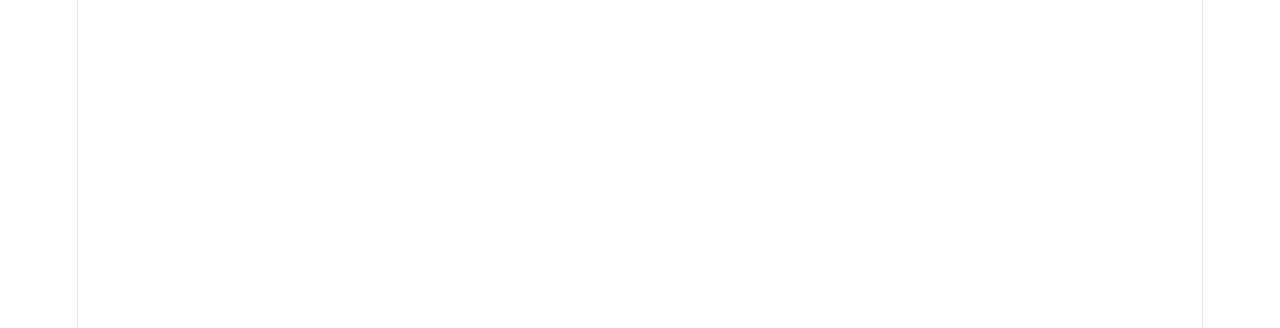
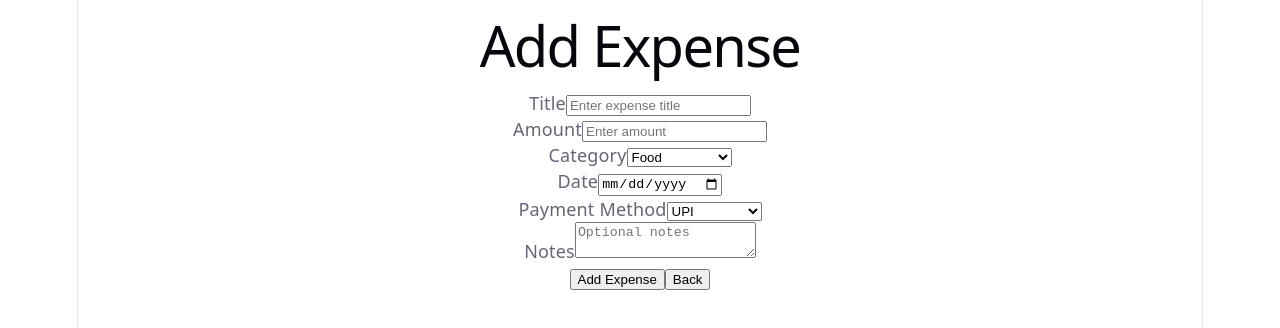
Before and after one commit to shwetabotx/expense-manager, a React (Vite) app in the folder client/: page /expenses/add in a window 1280 px wide. Before the commit this address had no page. Shown: the top 328 px of the page. Built offline with nearby package versions, Linux system fonts and the light colour scheme.

Commit message:
AddExpense

```diff
--- a/client/src/App.jsx
+++ b/client/src/App.jsx
@@ -2,6 +2,7 @@
 import Expense from "./pages/Expense";
 import "./App.css";
 import Login from "./pages/Login";
+import AddExpense from "./pages/AddExpense";
 
 function App() {
   return (
@@ -19,6 +20,11 @@
           element={<Login />}
         />
 
+        <Route
+          path="/expenses/add"
+          element={<AddExpense />}
+        />
+
       </Routes>
 
     </BrowserRouter>
--- /dev/null
+++ b/client/src/pages/AddExpense.jsx
@@ -0,0 +1,245 @@
+import { useState } from "react";
+import { useNavigate } from "react-router-dom";
+import { createExpense } from "../services/expenseService";
+
+function AddExpense() {
+
+    const navigate = useNavigate();
+
+    const [formData, setFormData] = useState({
+        title: "",
+        amount: "",
+        category: "Food",
+        date: "",
+        paymentMethod: "UPI",
+        notes: ""
+    });
+
+    const [error, setError] = useState("");
+    const [loading, setLoading] = useState(false);
+
+    const handleChange = (event) => {
+
+        const { name, value } = event.target;
+
+        setFormData({
+            ...formData,
+            [name]: value
+        });
+
+    };
+
+    const handleSubmit = async (event) => {
+
+        event.preventDefault();
+
+        setError("");
+
+        // Validation
+        if (!formData.title.trim()) {
+            setError("Title is required.");
+            return;
+        }
+
+        if (!formData.amount || Number(formData.amount) <= 0) {
+            setError("Amount must be greater than 0.");
+            return;
+        }
+
+        if (!formData.date) {
+            setError("Date is required.");
+            return;
+        }
+
+        setLoading(true);
+
+        try {
+
+            const token = localStorage.getItem("token");
+
+            if (!token) {
+                setError("Please login first.");
+                return;
+            }
+
+            await createExpense(
+                {
+                    ...formData,
+                    amount: Number(formData.amount)
+                },
+                token
+            );
+
+            navigate("/expenses");
+
+        } catch (error) {
+
+            console.error(error);
+
+            setError(
+                error.response?.data?.message ||
+                "Failed to create expense."
+            );
+
+        } finally {
+
+            setLoading(false);
+
+        }
+    };
+
+    return (
+        <div className="container">
+
+            <h1>Add Expense</h1>
+
+            {error && (
+                <p>{error}</p>
+            )}
+
+            <form onSubmit={handleSubmit}>
+
+                {/* Title */}
+
+                <div>
+                    <label>Title</label>
+
+                    <input
+                        type="text"
+                        name="title"
+                        value={formData.title}
+                        onChange={handleChange}
+                        placeholder="Enter expense title"
+                    />
+                </div>
+
+
+                {/* Amount */}
+
+                <div>
+                    <label>Amount</label>
+
+                    <input
+                        type="number"
+                        name="amount"
+                        value={formData.amount}
+                        onChange={handleChange}
+                        placeholder="Enter amount"
+                        min="0"
+                        step="0.01"
+                    />
+                </div>
+
+
+                {/* Category */}
+
+                <div>
+                    <label>Category</label>
+
+                    <select
+                        name="category"
+                        value={formData.category}
+                        onChange={handleChange}
+                    >
+                        <option value="Food">Food</option>
+                        <option value="Travel">Travel</option>
+                        <option value="Shopping">Shopping</option>
+                        <option value="Bills">Bills</option>
+                        <option value="Entertainment">
+                            Entertainment
+                        </option>
+                        <option value="Other">Other</option>
+                    </select>
+                </div>
+
+
+                {/* Date */}
+
+                <div>
+                    <label>Date</label>
+
+                    <input
+                        type="date"
+                        name="date"
+                        value={formData.date}
+                        onChange={handleChange}
+                    />
+                </div>
+
+                {/* Payment Method */}
+
+                <div>
+                    <label>Payment Method</label>
+
+                    <select
+                        name="paymentMethod"
+                        value={formData.paymentMethod}
+                        onChange={handleChange}
+                    >
+                        <option value="Cash">
+                            Cash
+                        </option>
+
+                        <option value="Credit Card">
+                            Credit Card
+                        </option>
+
+                        <option value="Debit Card">
+                            Debit Card
+                        </option>
+
+                        <option value="UPI">
+                            UPI
+                        </option>
+
+                        <option value="Net Banking">
+                            Net Banking
+                        </option>
+
+                        <option value="Other">
+                            Other
+                        </option>
+                    </select>
+                </div>
+
+
+                {/* Notes */}
+
+                <div>
+                    <label>Notes</label>
+
+                    <textarea
+                        name="notes"
+                        value={formData.notes}
+                        onChange={handleChange}
+                        placeholder="Optional notes"
+                    />
+                </div>
+
+                {/* Submit */}
+
+                <button
+                    type="submit"
+                    disabled={loading}
+                >
+                    {loading
+                        ? "Adding..."
+                        : "Add Expense"}
+                </button>
+
+                {/* Back */}
+
+                <button
+                    type="button"
+                    onClick={() => navigate("/expenses")}
+                >
+                    Back
+                </button>
+
+            </form>
+
+        </div>
+    );
+}
+
+export default AddExpense;
--- a/client/src/pages/Expense.jsx
+++ b/client/src/pages/Expense.jsx
@@ -1,5 +1,6 @@
 import { useEffect, useState } from "react";
 import { getExpenses } from "../services/expenseService";
+import { Link } from "react-router-dom";
 
 function Expense() {
 
@@ -49,6 +50,11 @@
         <div className="container">
 
             <h1>Expenses</h1>
+            <Link to="/expenses/add">
+                <button>
+                    Add Expense
+                </button>
+            </Link>
 
             {loading && (
                 <p>Loading expenses...</p>
```
Also changed, not shown: 2 other files (tests, documents, lock files or other folders).
